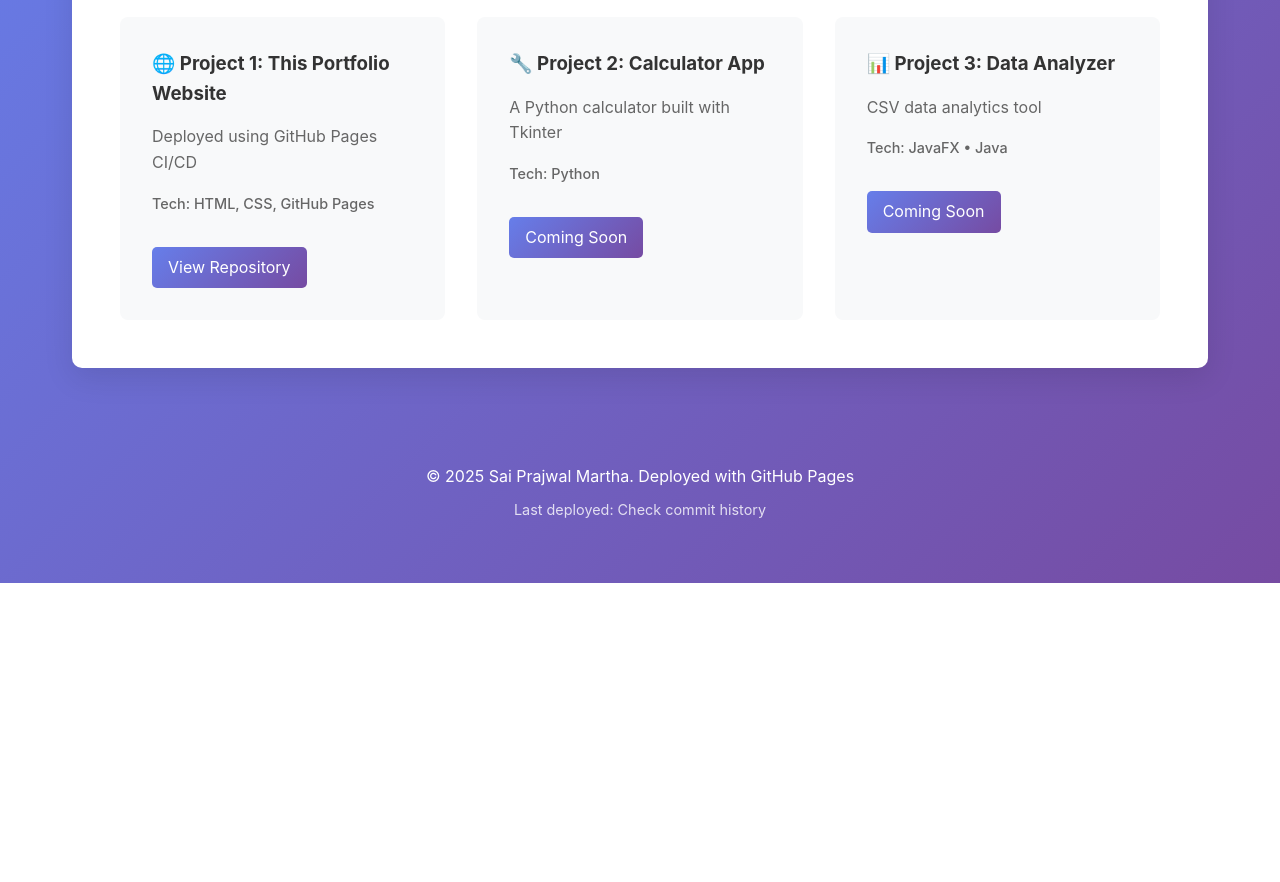
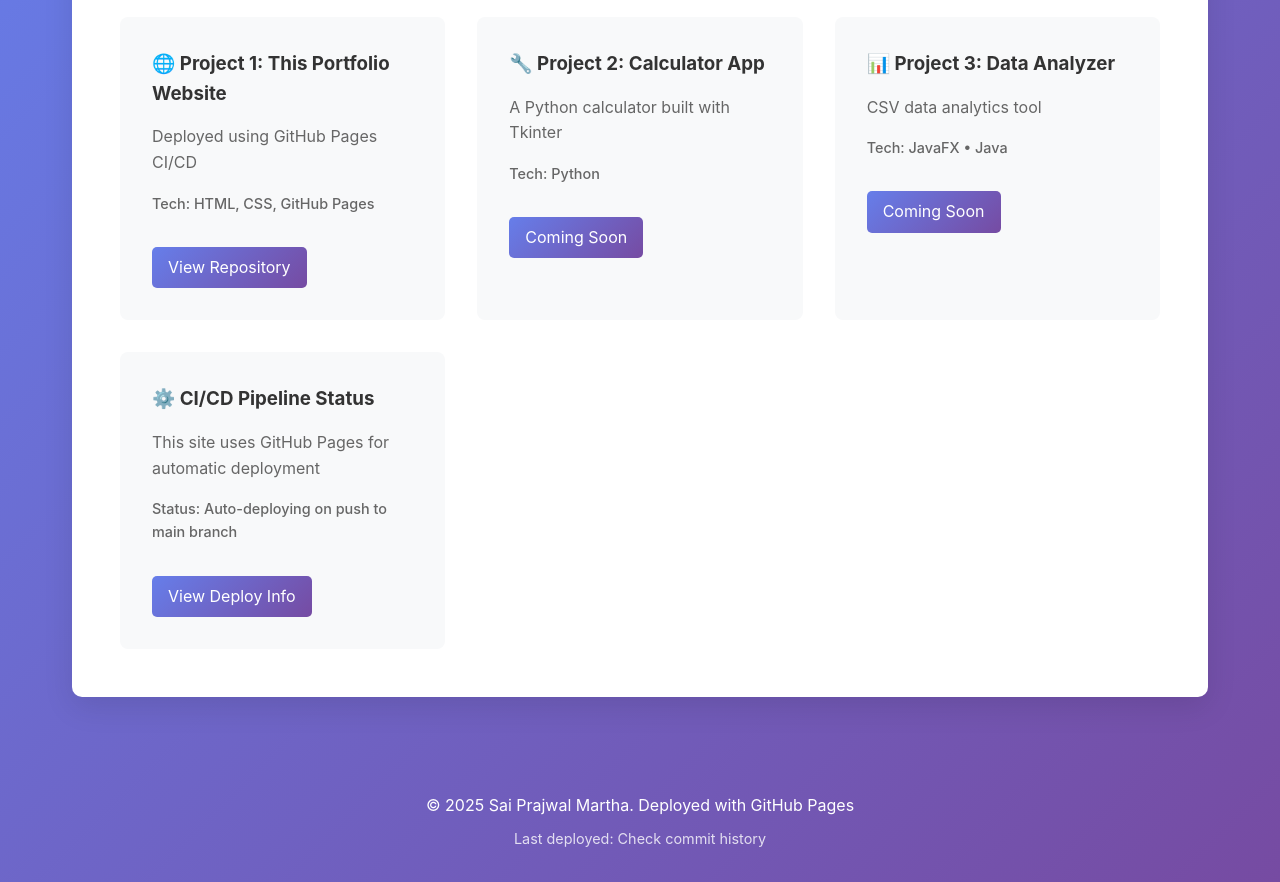
Before and after one commit to prajwalmartha/prajwalmartha.github.io, a plain HTML site: page projects.html in a window 1280 px wide. Shown: the part 217-1099 px from the top of the page. Before the commit the page ends 800 px from the top, so only its background shows below. Drawn offline with Linux system fonts and the light colour scheme.

Commit message:
Iteration 2: Add deployment information

```diff
--- a/projects.html
+++ b/projects.html
@@ -45,6 +45,13 @@
                     <p class="tech-stack">Tech: JavaFX • Java</p>
                     <a href="#" class="project-link">Coming Soon</a>
                 </div>
+                <div class="project-card">
+                    <h3>⚙️ CI/CD Pipeline Status</h3>
+                    <p>This site uses GitHub Pages for automatic deployment</p>
+                    <p class="tech-stack">Status: Auto-deploying on push to main branch</p>
+                    <a href="deploy-info.json" class="project-link">View Deploy Info</a>
+                </div>
+
 
             </div>
         </section>
```
Also changed, not shown: deploy-info.json (added, +8 -0 lines).
